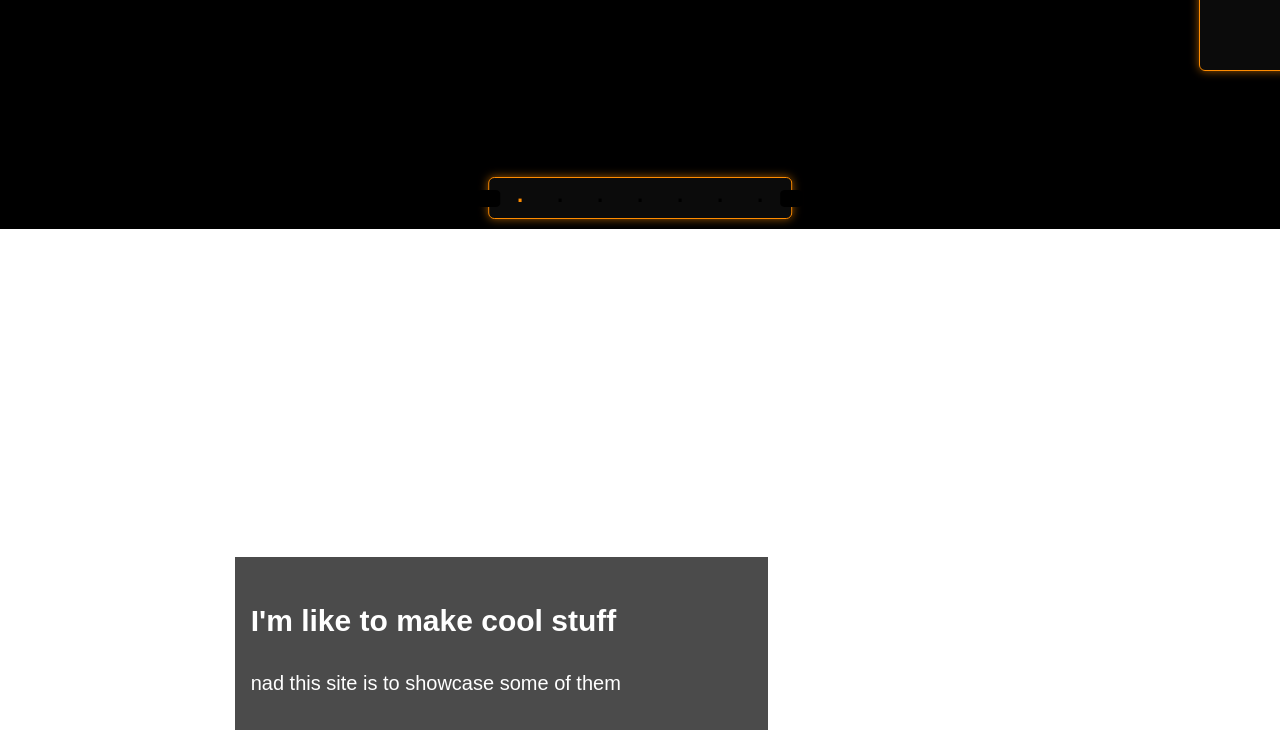
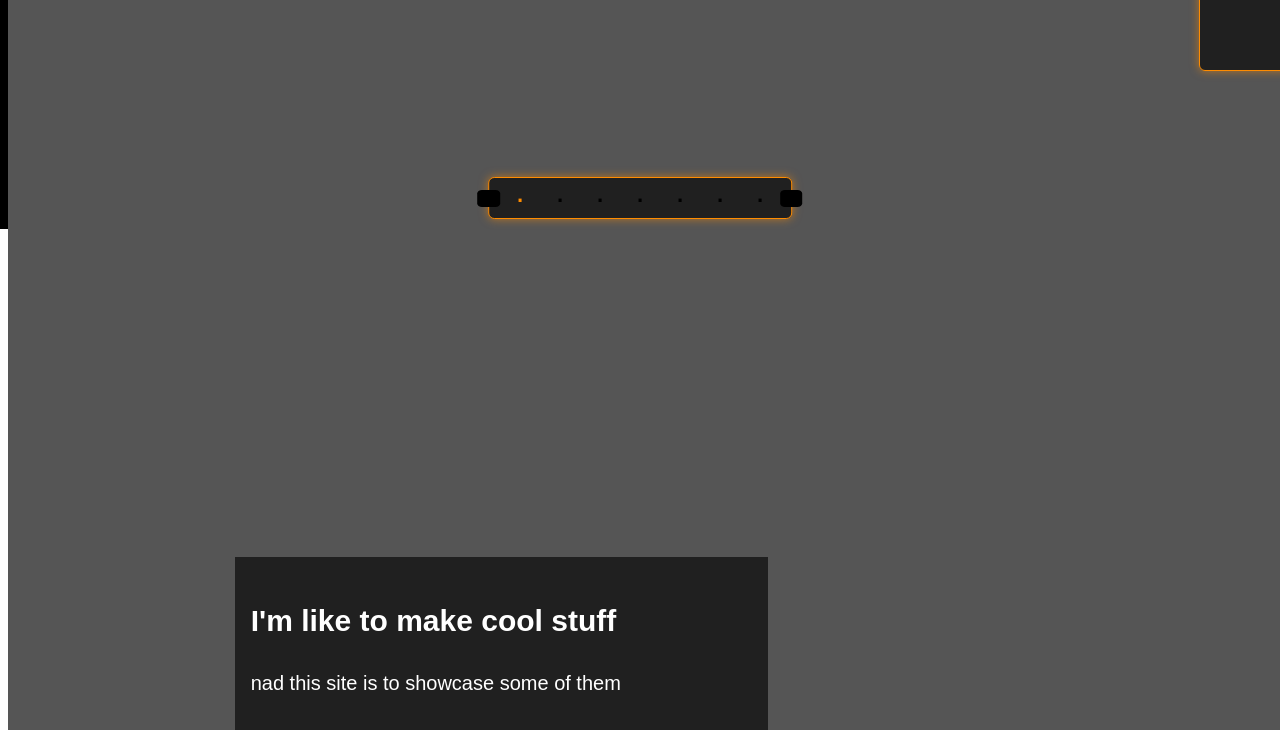
Before and after one commit to L4rfin/larfin_site, a website built with Vite: page index.html in a window 1280 px wide. Shown: the part 571-1301 px from the top of the page. Built offline with nearby package versions, Linux system fonts and the light colour scheme.

Commit message:
change color

```diff
--- a/css/style.css
+++ b/css/style.css
@@ -21,6 +21,7 @@ canvas {
 
 
 main {
+  background-color: #555555;
   color: white;
   z-index: 99;
   position: absolute;
```
